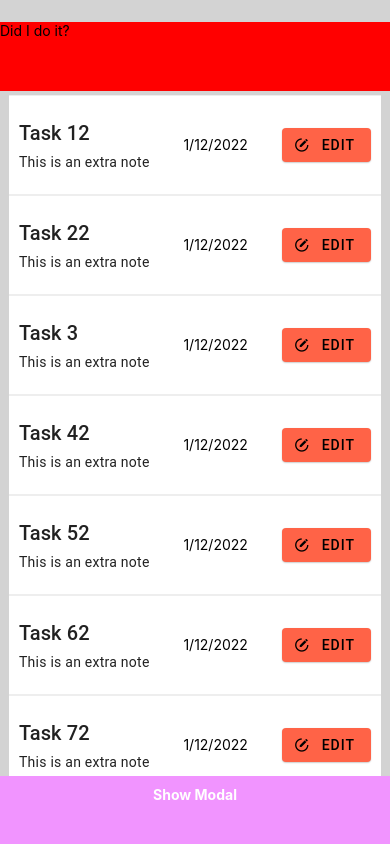
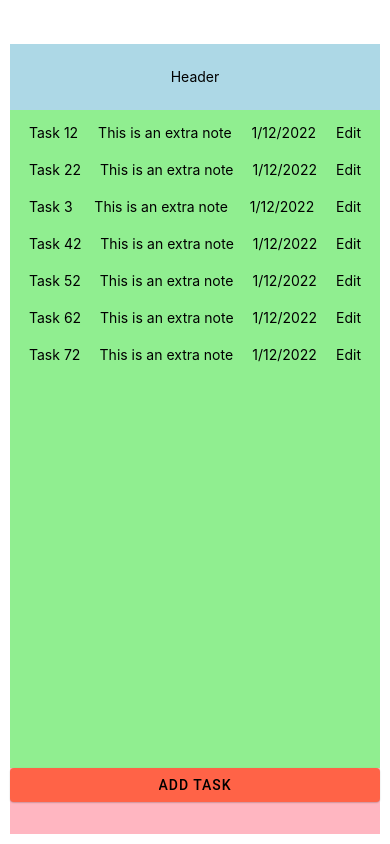
Before and after one commit to utahisnotastate/DidIDoItInterview, a React Native app: screen / in a window 390 px wide. Built offline with nearby package versions, Linux system fonts and the light colour scheme; what react-native-paper-dates would draw is missing.

Commit message:
redid components to make it better organized
new components are in newsrc folder

```diff
--- a/App.js
+++ b/App.js
@@ -3,8 +3,9 @@ import { StatusBar } from 'expo-status-bar';
 import { DefaultTheme, Provider as PaperProvider } from 'react-native-paper';
 import { StyleSheet, View } from 'react-native';
 import { Portal } from 'react-native-paper';
-import DidIDoIt from './src/dididoit';
-import store from './src/redux/store';
+//import DidIDoIt from './src/dididoit';
+import DidIDoIt from './newsrc/DidIDoIt';
+import store from './newsrc/Redux/store';
 import { Provider } from 'react-redux';
 import {
 	en,
@@ -26,21 +27,10 @@ const theme = {
 
 export default function App() {
 	return (
-		<Provider store={store}><Portal.Host>
+		<Provider store={store}>
 			<PaperProvider theme={theme}>
-				<View style={styles.container}>
-					<StatusBar style='auto' />
-					<DidIDoIt />
-				</View>
+				<DidIDoIt />
 			</PaperProvider>
-		</Portal.Host></Provider>
+		</Provider>
 	);
 }
-
-const styles = StyleSheet.create({
-	container: {
-		flex: 1,
-		backgroundColor: '#fff',
-
-	},
-});
--- /dev/null
+++ b/newsrc/DidIDoIt.js
@@ -0,0 +1,50 @@
+import React, { useState } from 'react';
+import { View, StyleSheet, Text } from 'react-native';
+import Taskslist from './components/TasksList/TasksList';
+import AddTask from './components/Modals/AddTask';
+import { useSelector } from 'react-redux';
+
+const styles = StyleSheet.create({
+
+	container: {
+		flex: 1,
+		marginTop: 44,
+		marginLeft: 10,
+		marginRight: 10,
+		marginBottom: 10,
+		backgroundColor: '#fff',
+	},
+	header: {
+		flex: 1,
+		justifyContent: 'center',
+		backgroundColor: 'lightblue',
+		alignItems: 'center',
+	},
+	list: {
+		flex: 10,
+		backgroundColor: 'lightgreen',
+	},
+	addtask: {
+		flex: 1,
+		backgroundColor: 'lightpink',
+	},
+});
+
+export default function DidIDoIt() {
+	const tasks = useSelector(state => state.tasks);
+	return (
+		<View style={styles.container}>
+			<View style={styles.header}>
+				<Text>Header</Text>
+			</View>
+			<View style={styles.list}>
+				<Taskslist tasks={tasks} />
+			</View>
+			<View style={styles.addtask}>
+				<AddTask />
+			</View>
+		</View>
+
+	);
+
+}
--- /dev/null
+++ b/newsrc/Redux/modals.reducers.js
@@ -0,0 +1,21 @@
+import { createSlice } from '@reduxjs/toolkit';
+
+
+const modals = createSlice({
+	name: 'modals',
+	initialState: {
+		addTaskVisible: false,
+		editTaskVisible: false,
+	},
+	reducers: {
+		setAddTaskVisible: (state) => {
+			state.addTaskVisible = !state.addTaskVisible;
+		},
+		setEditTaskVisible: (state) => {
+			state.editTaskVisible = !state.editTaskVisible;
+		},
+	},
+});
+
+export const { setAddTaskVisible, setEditTaskVisible } = modals.actions;
+export default modals.reducer;
--- /dev/null
+++ b/newsrc/Redux/store.js
@@ -0,0 +1,13 @@
+import { configureStore } from '@reduxjs/toolkit';
+import tasks from './taskslist.reducers';
+import modals from './modals.reducers';
+
+const store = configureStore({
+	devTools: true,
+	reducer: {
+		tasks,
+		modals,
+	},
+});
+
+export default store;
--- /dev/null
+++ b/newsrc/Redux/taskslist.reducers.js
@@ -0,0 +1,25 @@
+import { createSlice } from '@reduxjs/toolkit';
+
+const data = [
+	{ id: 1, title: 'Task 12', note: 'This is an extra note', time: '1/12/2022' },
+	{ id: 2, title: 'Task 22', note: 'This is an extra note', time: '1/12/2022' },
+	{ id: 3, title: 'Task 3', note: 'This is an extra note', time: '1/12/2022' },
+	{ id: 4, title: 'Task 42', note: 'This is an extra note', time: '1/12/2022' },
+	{ id: 5, title: 'Task 52', note: 'This is an extra note', time: '1/12/2022' },
+	{ id: 6, title: 'Task 62', note: 'This is an extra note', time: '1/12/2022' },
+	{ id: 7, title: 'Task 72', note: 'This is an extra note', time: '1/12/2022' },
+
+];
+
+const tasks = createSlice({
+	name: 'tasks',
+	initialState: data,
+	reducers: {
+		addTask: (state, action) => {
+			state.push(action.task);
+		},
+	},
+});
+
+export const { addTask } = tasks.actions;
+export default tasks.reducer;
--- /dev/null
+++ b/newsrc/components/Modals/AddTask.js
@@ -0,0 +1,51 @@
+import React from 'react';
+import { StyleSheet, View } from 'react-native';
+import { useSelector, useDispatch } from 'react-redux';
+import { Modal, Portal, Text, Button, Provider } from 'react-native-paper';
+import { setAddTaskVisible } from '../../Redux/modals.reducers';
+
+const styles = StyleSheet.create({
+		button: {
+			display: 'flex',
+			height: '100%',
+			justifyContent: 'center',
+			alignItems: 'center',
+		},
+		modal: {
+			flex: 1,
+			justifyContent: 'space-around',
+			padding: 20,
+
+		},
+		modalView: {
+			display: 'flex',
+			justifyContent: 'space-around',
+			backgroundColor: 'white',
+			padding: 20,
+			borderRadius: 10,
+		},
+	})
+;
+export default function AddTask() {
+	const visible = useSelector(state => state.modals.addTaskVisible);
+	const dispatch = useDispatch();
+	const containerStyle = { backgroundColor: 'white', padding: 20 };
+
+
+	const hideModal = () => dispatch(setAddTaskVisible());
+
+	return (
+
+		<View>
+			<Portal>
+				<Modal visible={visible} onDismiss={hideModal} style={styles.modal}>
+					<View style={styles.modalView}>
+						<Button onPress={hideModal}>Close</Button>
+						<Text>Hello World!</Text>
+					</View>
+				</Modal>
+			</Portal>
+			<Button style={styles.button} mode={`contained`} onPress={() => dispatch(setAddTaskVisible())}>Add Task</Button>
+		</View>
+	);
+}
--- /dev/null
+++ b/newsrc/components/TasksList/TasksList.js
@@ -0,0 +1,50 @@
+import React from 'react';
+import { FlatList, StyleSheet, View, Text } from 'react-native';
+import { useSelector } from 'react-redux';
+//import Task from './task';
+
+const styles = StyleSheet.create({
+	container: {
+		flex: 1,
+		paddingLeft: 5,
+		paddingRight: 5,
+
+	},
+	list: {
+		padding: 4,
+	},
+	item: {
+		display: 'flex',
+		flexDirection: 'row',
+		justifyContent: 'space-between',
+		padding: 10,
+	},
+});
+
+const Task = ({ title, note, time }) => {
+	return (
+		<View style={styles.item}>
+			<Text>{title}</Text>
+			<Text>{note}</Text>
+			<Text>{time}</Text>
+			<Text>Edit</Text>
+		</View>
+	);
+};
+
+const TasksList = ({ tasks }) => {
+	return (
+		<View style={styles.container}>
+			<FlatList
+				style={styles.list}
+				data={tasks}
+				keyExtractor={(item) => item.id}
+				renderItem={({ item }) => <Task id={item.id} title={item.title} note={item.note}
+																				time={item.time} />}
+
+			/>
+		</View>
+	);
+};
+
+export default TasksList;
```
Also changed, not shown: newsrc/components/TasksList/Task.js (added, +54 -0 lines), newsrc/components/Header.js (added), newsrc/components/Modals/NewTask.js (added).
